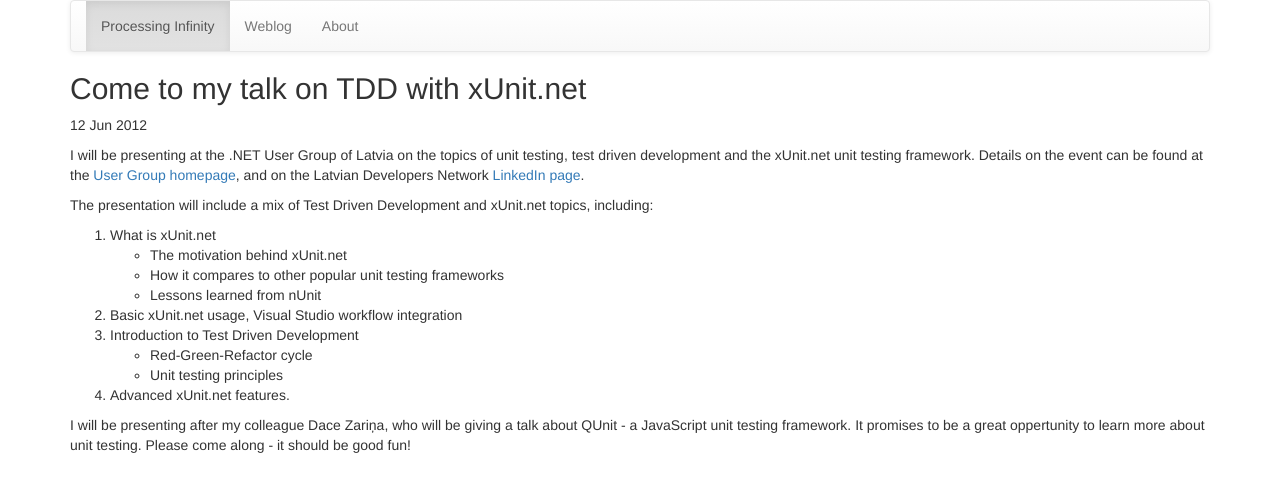
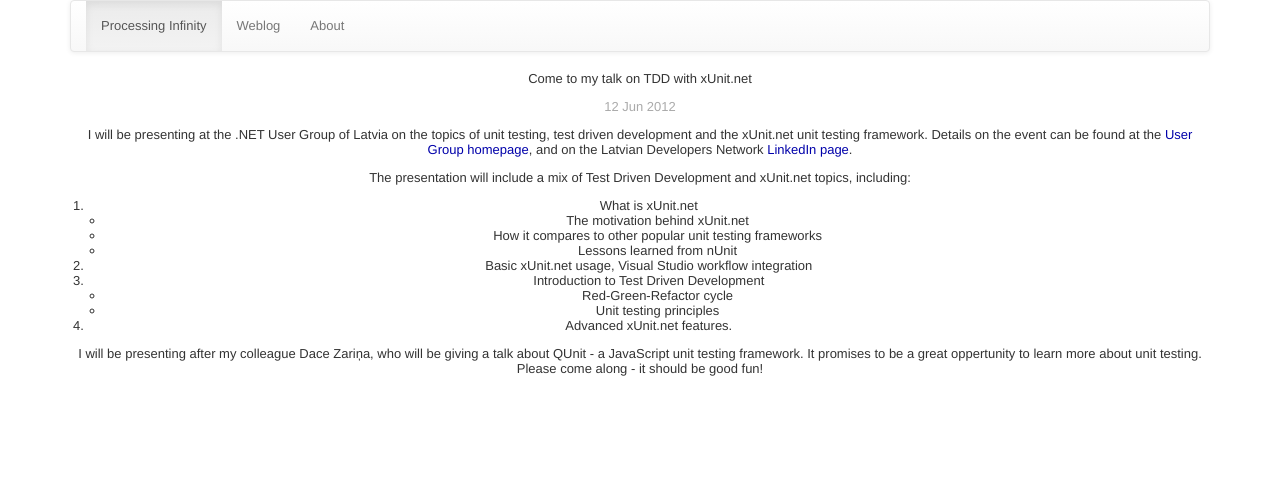
Before and after one commit to rn1d/rn1d.github.io, a Jekyll site: the page built from _posts/2012-06-12-Come-to-My-Talk-on-Tdd-w-xUnitNet.markdown, in a window 1280 px wide. Shown: the top 492 px of the page. Built offline with Jekyll 4.4.1, drawn with Linux system fonts in a browser that asks for light colours; nearby versions of some CDN libraries; library files that are not in the unit come from our copies; Markdown is read by kramdown in place of the engine named in the settings.

Commit message:
Fixed asset paths for blog entries.

```diff
--- a/_layouts/default.html
+++ b/_layouts/default.html
@@ -7,13 +7,13 @@
 
     <meta name="viewport" content="width=device-width">
 
-    <link rel="stylesheet" type="text/css" href="assets/css/bootstrap.min.css">
-    <link rel="stylesheet" type="text/css" href="assets/css/bootstrap-theme.min.css">
+    <link rel="stylesheet" type="text/css" href="/assets/css/bootstrap.min.css">
+    <link rel="stylesheet" type="text/css" href="/assets/css/bootstrap-theme.min.css">
 
     <!-- syntax highlighting CSS -->
-    <link rel="stylesheet" type="text/css" href="assets/css/syntax.css">
+    <link rel="stylesheet" type="text/css" href="/assets/css/syntax.css">
     <!-- Custom CSS -->
-    <link rel="stylesheet" type="text/css" href="assets/css/main.css">
+    <link rel="stylesheet" type="text/css" href="/assets/css/main.css">
 </head>
 <body>
   <div class="container">
```
